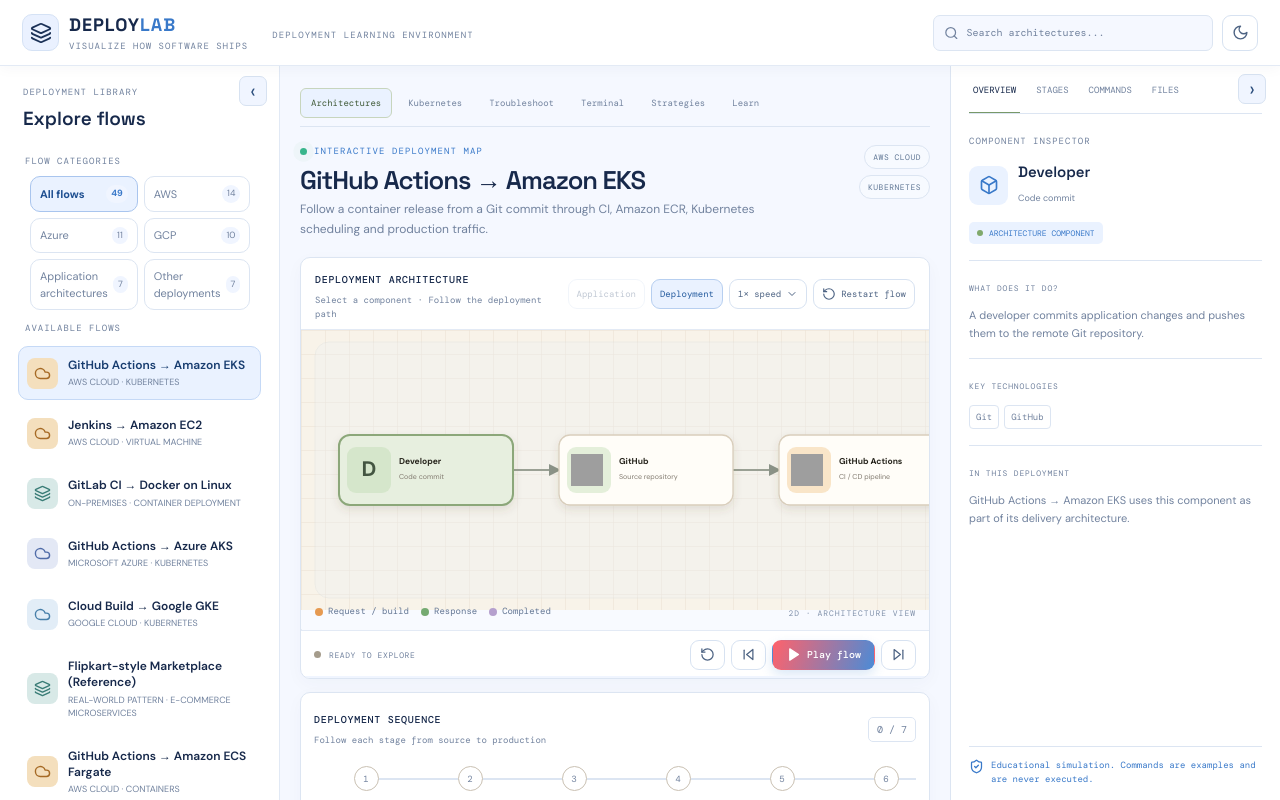
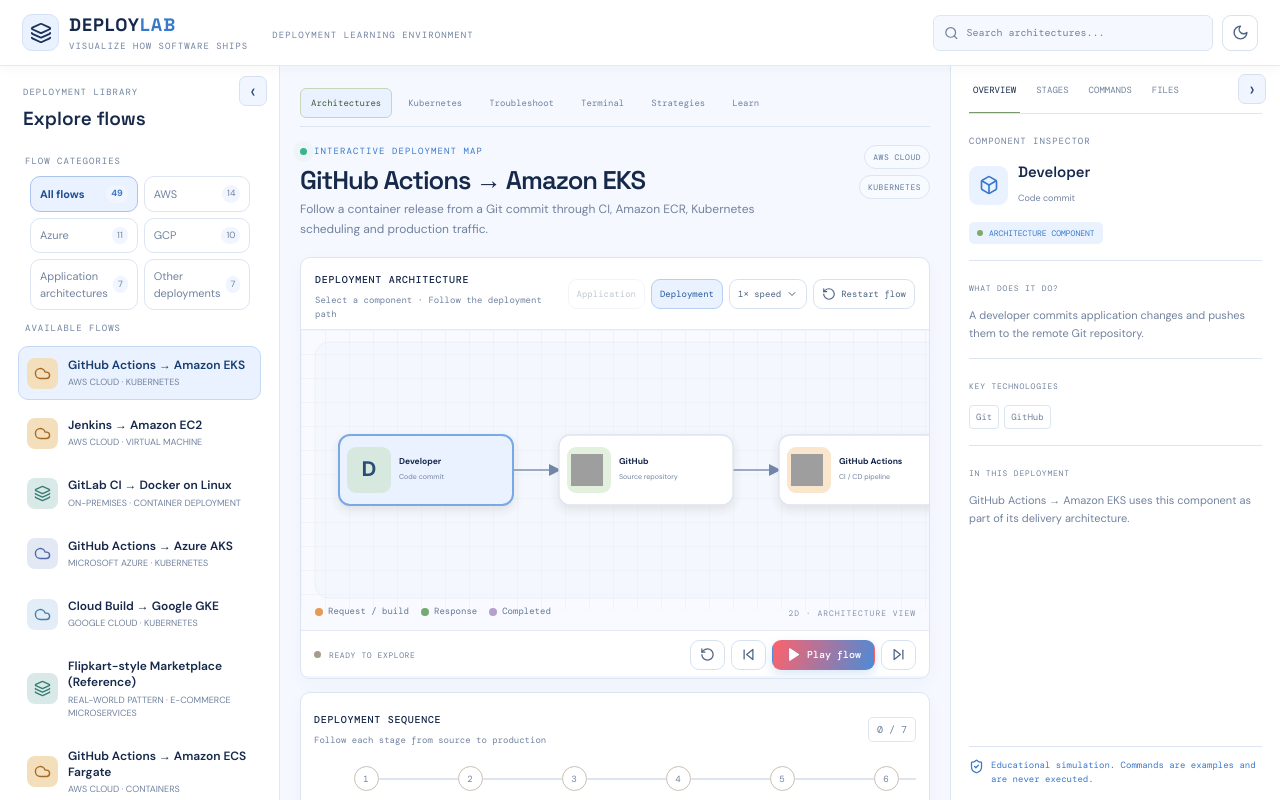
Before and after one commit to gajulatechi27/devops-deployment-explorer, a React (Vite) app: page / in a window 1280 px wide. Shown: the top 800 px of the page. Built offline with nearby package versions, Linux system fonts and the light colour scheme; grey boxes are pictures that could not be loaded.

Commit message:
style(canvas): align architecture colors with refreshed theme

```diff
--- a/src/App.tsx
+++ b/src/App.tsx
@@ -670,22 +670,22 @@ function Scene({scenario,stageIndex,selected,playing,onSelect,tierMode=3,flowMod
  return <div className={flowMode?"architecture-2d flow-map":"architecture-2d"}>
   <svg viewBox={`0 0 ${sceneWidth} ${flowMode?280:600}`} style={flowMode?{width:`${sceneWidth}px`,minWidth:`${sceneWidth}px`,maxWidth:"none"}:undefined} preserveAspectRatio="xMidYMid meet" role="img" aria-label={scenario.name+" deployment architecture"}>
    <defs>
-    <pattern id="map-grid" width="24" height="24" patternUnits="userSpaceOnUse"><path d="M 24 0 L 0 0 0 24" fill="none" stroke="#e9e0d2" strokeWidth="1"/></pattern>
-    <marker id="route-arrow" markerWidth="12" markerHeight="12" refX="10" refY="6" markerUnits="userSpaceOnUse" orient="auto"><path d="M0,0 L12,6 L0,12 z" fill="#8b9388"/></marker>
+    <pattern id="map-grid" width="24" height="24" patternUnits="userSpaceOnUse"><path d="M 24 0 L 0 0 0 24" fill="none" stroke="#e5ecf6" strokeWidth="1"/></pattern>
+    <marker id="route-arrow" markerWidth="12" markerHeight="12" refX="10" refY="6" markerUnits="userSpaceOnUse" orient="auto"><path d="M0,0 L12,6 L0,12 z" fill="#7188aa"/></marker>
     <filter id="card-shadow" x="-30%" y="-30%" width="160%" height="170%"><feDropShadow dx="0" dy="4" stdDeviation="4" floodColor="#554a38" floodOpacity=".12"/></filter>
    </defs>
-   <rect width={sceneWidth} height={flowMode?280:600} fill="#f8f3e9"/><rect width={sceneWidth} height={flowMode?280:600} fill="url(#map-grid)"/>
-   {flowMode?<g><rect x="14" y="12" width={sceneWidth-28} height="256" rx="14" fill="#edf1f3" opacity=".32" stroke="#d4dadd"/></g>:tierMode===2?<><rect x="14" y="92" width="1372" height="190" rx="14" fill="#e7eee5" opacity=".65" stroke="#c7d5c2"/><rect x="14" y="315" width="1372" height="265" rx="14" fill="#e9edf4" opacity=".72" stroke="#c9d2e2"/><text x="34" y="120" fontSize="13" fontWeight="700" fill="#526c50">TIER 1 · PRESENTATION / CLIENT</text><text x="34" y="343" fontSize="13" fontWeight="700" fill="#52617a">TIER 2 · APPLICATION + DATA</text></>:<><rect x="14" y="20" width="1372" height="165" rx="14" fill="#e7eee5" opacity=".65" stroke="#c7d5c2"/><rect x="14" y="205" width="1372" height="165" rx="14" fill="#e9edf4" opacity=".72" stroke="#c9d2e2"/><rect x="14" y="390" width="1372" height="190" rx="14" fill="#f3eadc" opacity=".72" stroke="#dfd0b8"/><text x="34" y="47" fontSize="13" fontWeight="700" fill="#526c50">TIER 1 · PRESENTATION</text><text x="34" y="232" fontSize="13" fontWeight="700" fill="#52617a">TIER 2 · APPLICATION / SERVICES</text><text x="34" y="417" fontSize="13" fontWeight="700" fill="#86683f">TIER 3 · DATA</text></>}
-   {scenario.links.map(([a,b],i)=>{const from=nodeById(a),to=nodeById(b),d=route(from,to);const active=activeStage?.from===a&&activeStage?.to===b;const done=doneStages.some(s=>s.from===a&&s.to===b);return <g key={i}><path d={d} fill="none" stroke={active?"#df913d":done?"#76a875":"#9aa094"} strokeWidth={active?3:2} strokeLinecap="round" markerEnd="url(#route-arrow)"/>{active&&playing&&<circle r="6" fill="#e68f36" stroke="#fff" strokeWidth="2"><animateMotion path={d} dur="2.2s" repeatCount="indefinite"/></circle>}</g>})}
+   <rect width={sceneWidth} height={flowMode?280:600} fill="#f8faff"/><rect width={sceneWidth} height={flowMode?280:600} fill="url(#map-grid)"/>
+   {flowMode?<g><rect x="14" y="12" width={sceneWidth-28} height="256" rx="14" fill="#edf3fc" opacity=".32" stroke="#d4dadd"/></g>:tierMode===2?<><rect x="14" y="92" width="1372" height="190" rx="14" fill="#eaf2ff" opacity=".65" stroke="#c8d9f0"/><rect x="14" y="315" width="1372" height="265" rx="14" fill="#edf3fc" opacity=".72" stroke="#d0def0"/><text x="34" y="120" fontSize="13" fontWeight="700" fill="#356daF">TIER 1 · PRESENTATION / CLIENT</text><text x="34" y="343" fontSize="13" fontWeight="700" fill="#496b9c">TIER 2 · APPLICATION + DATA</text></>:<><rect x="14" y="20" width="1372" height="165" rx="14" fill="#eaf2ff" opacity=".65" stroke="#c8d9f0"/><rect x="14" y="205" width="1372" height="165" rx="14" fill="#edf3fc" opacity=".72" stroke="#d0def0"/><rect x="14" y="390" width="1372" height="190" rx="14" fill="#fff4e6" opacity=".72" stroke="#f0dfc7"/><text x="34" y="47" fontSize="13" fontWeight="700" fill="#356daF">TIER 1 · PRESENTATION</text><text x="34" y="232" fontSize="13" fontWeight="700" fill="#496b9c">TIER 2 · APPLICATION / SERVICES</text><text x="34" y="417" fontSize="13" fontWeight="700" fill="#a77b38">TIER 3 · DATA</text></>}
+   {scenario.links.map(([a,b],i)=>{const from=nodeById(a),to=nodeById(b),d=route(from,to);const active=activeStage?.from===a&&activeStage?.to===b;const done=doneStages.some(s=>s.from===a&&s.to===b);return <g key={i}><path d={d} fill="none" stroke={active?"#ff8a65":done?"#39b58b":"#9aacc4"} strokeWidth={active?3:2} strokeLinecap="round" markerEnd="url(#route-arrow)"/>{active&&playing&&<circle r="6" fill="#e68f36" stroke="#fff" strokeWidth="2"><animateMotion path={d} dur="2.2s" repeatCount="indefinite"/></circle>}</g>})}
    {nodes.map(n=>{const [x,y]=nodeXY(n,nodes,tierMode,flowMode);const active=n.id===activeStage?.node;const done=doneStages.some(s=>s.node===n.id);const icon=iconForNode(n);const labelX=60;const titleLines=wrapNodeLabel(n.name,19,2);const subLines=wrapNodeLabel(n.sub,22,2);return <g key={n.id} transform={`translate(${x-cardWidth/2} ${y-35})`} onClick={()=>onSelect(n.id)} role="button" tabIndex={0} aria-label={"Select "+n.name} style={{cursor:"pointer"}} onKeyDown={e=>{if(e.key==="Enter"||e.key===" "){e.preventDefault();onSelect(n.id);}}}>
-    <rect x="0" y="0" width={cardWidth} height="70" rx="11" fill={selected===n.id?"#e7efdf":"#fffdf8"} stroke={active?"#d58a38":selected===n.id?"#8ca77a":"#d9cebc"} strokeWidth={active?3:selected===n.id?2:1.3} filter="url(#card-shadow)"/>
+    <rect x="0" y="0" width={cardWidth} height="70" rx="11" fill={selected===n.id?"#eaf2ff":"#ffffff"} stroke={active?"#ff9b62":selected===n.id?"#78a8e6":"#dce5f2"} strokeWidth={active?3:selected===n.id?2:1.3} filter="url(#card-shadow)"/>
     <rect x="8" y="12" width={Math.min(44,cardWidth*.28)} height="46" rx="9" fill={palette[n.kind]} opacity=".38"/>
-    {<text x={8+Math.min(44,cardWidth*.28)/2} y="41" textAnchor="middle" fontSize="21" fontWeight="700" fill="#435541" opacity={icon?0:1}>{n.name.slice(0,1)}</text>}{icon&&<image href={icon} x="12" y="19" width={Math.min(32,cardWidth*.22)} height="32" preserveAspectRatio="xMidYMid meet" onError={e=>{e.currentTarget.style.display="none";const fallback=e.currentTarget.previousElementSibling as SVGTextElement|null;if(fallback)fallback.style.opacity="1";}}/>}
-    <text x={labelX} y={titleLines.length>1?21:29} fontSize="8.5" fontWeight="700" fill="#29271f">{titleLines.map((line,i)=><tspan key={i} x={labelX} dy={i===0?0:10}>{line}</tspan>)}</text>
-    <text x={labelX} y={titleLines.length>1?48:44} fontSize="7.1" fill="#827b70">{subLines.map((line,i)=><tspan key={i} x={labelX} dy={i===0?0:9}>{line}</tspan>)}</text>
+    {<text x={8+Math.min(44,cardWidth*.28)/2} y="41" textAnchor="middle" fontSize="21" fontWeight="700" fill="#294b78" opacity={icon?0:1}>{n.name.slice(0,1)}</text>}{icon&&<image href={icon} x="12" y="19" width={Math.min(32,cardWidth*.22)} height="32" preserveAspectRatio="xMidYMid meet" onError={e=>{e.currentTarget.style.display="none";const fallback=e.currentTarget.previousElementSibling as SVGTextElement|null;if(fallback)fallback.style.opacity="1";}}/>}
+    <text x={labelX} y={titleLines.length>1?21:29} fontSize="8.5" fontWeight="700" fill="#17294b">{titleLines.map((line,i)=><tspan key={i} x={labelX} dy={i===0?0:10}>{line}</tspan>)}</text>
+    <text x={labelX} y={titleLines.length>1?48:44} fontSize="7.1" fill="#71829e">{subLines.map((line,i)=><tspan key={i} x={labelX} dy={i===0?0:9}>{line}</tspan>)}</text>
     {(active||done)&&<circle cx="162" cy="10" r="4.5" fill={active?"#e59a43":"#6fa576"}/>}
    </g>})}
-   {activeStage&&(()=>{const from=nodeById(activeStage.from),to=nodeById(activeStage.to),d=route(from,to);return <g><path d={d} fill="none" stroke="#e49a42" strokeWidth="5" strokeOpacity=".18" strokeLinecap="round"/>{playing&&<circle r="8" fill="#e58c35" stroke="#fff" strokeWidth="2"><animateMotion path={d} dur="2.2s" repeatCount="indefinite"/></circle>}</g>})()}
+   {activeStage&&(()=>{const from=nodeById(activeStage.from),to=nodeById(activeStage.to),d=route(from,to);return <g><path d={d} fill="none" stroke="#ff8a65" strokeWidth="5" strokeOpacity=".18" strokeLinecap="round"/>{playing&&<circle r="8" fill="#e58c35" stroke="#fff" strokeWidth="2"><animateMotion path={d} dur="2.2s" repeatCount="indefinite"/></circle>}</g>})()}
   </svg>
  </div>
 }
```
